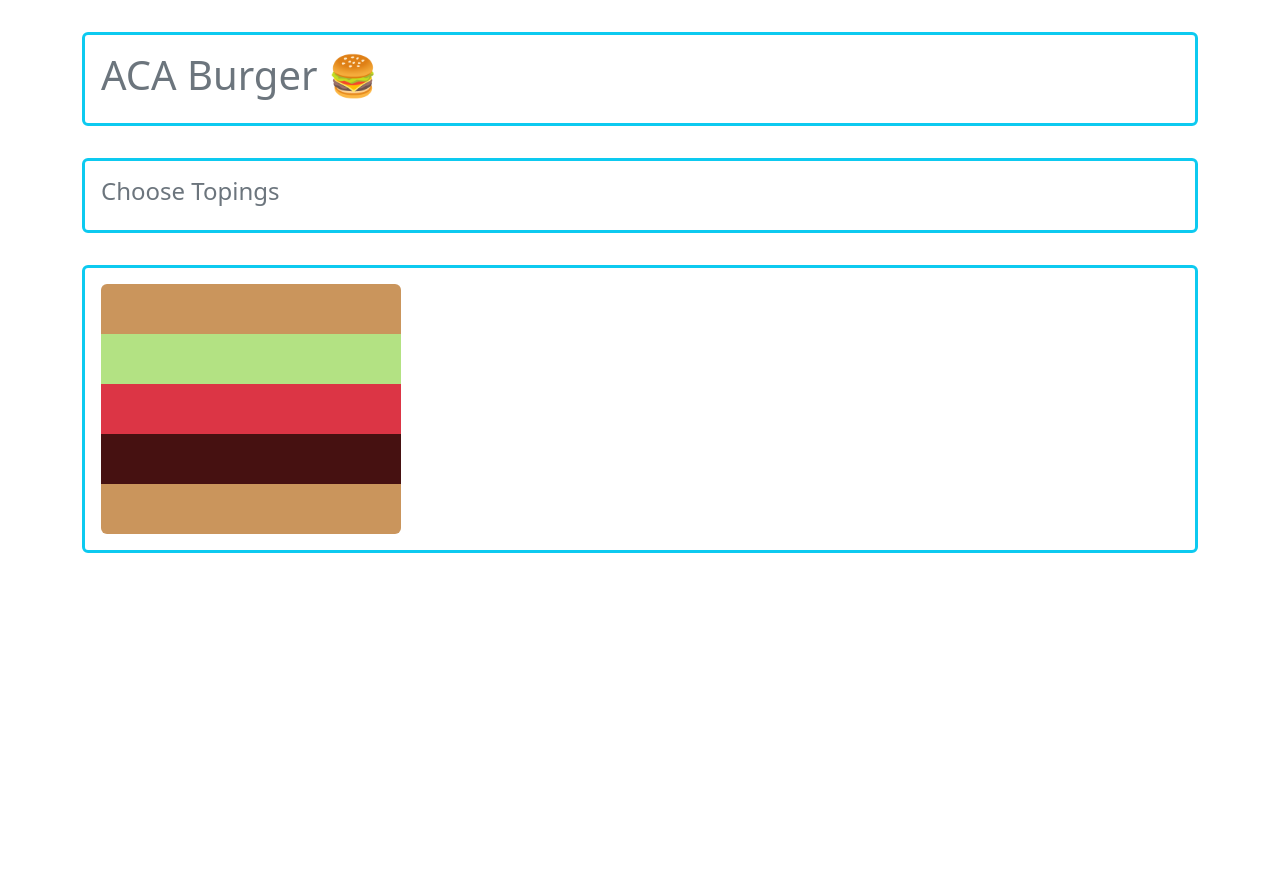
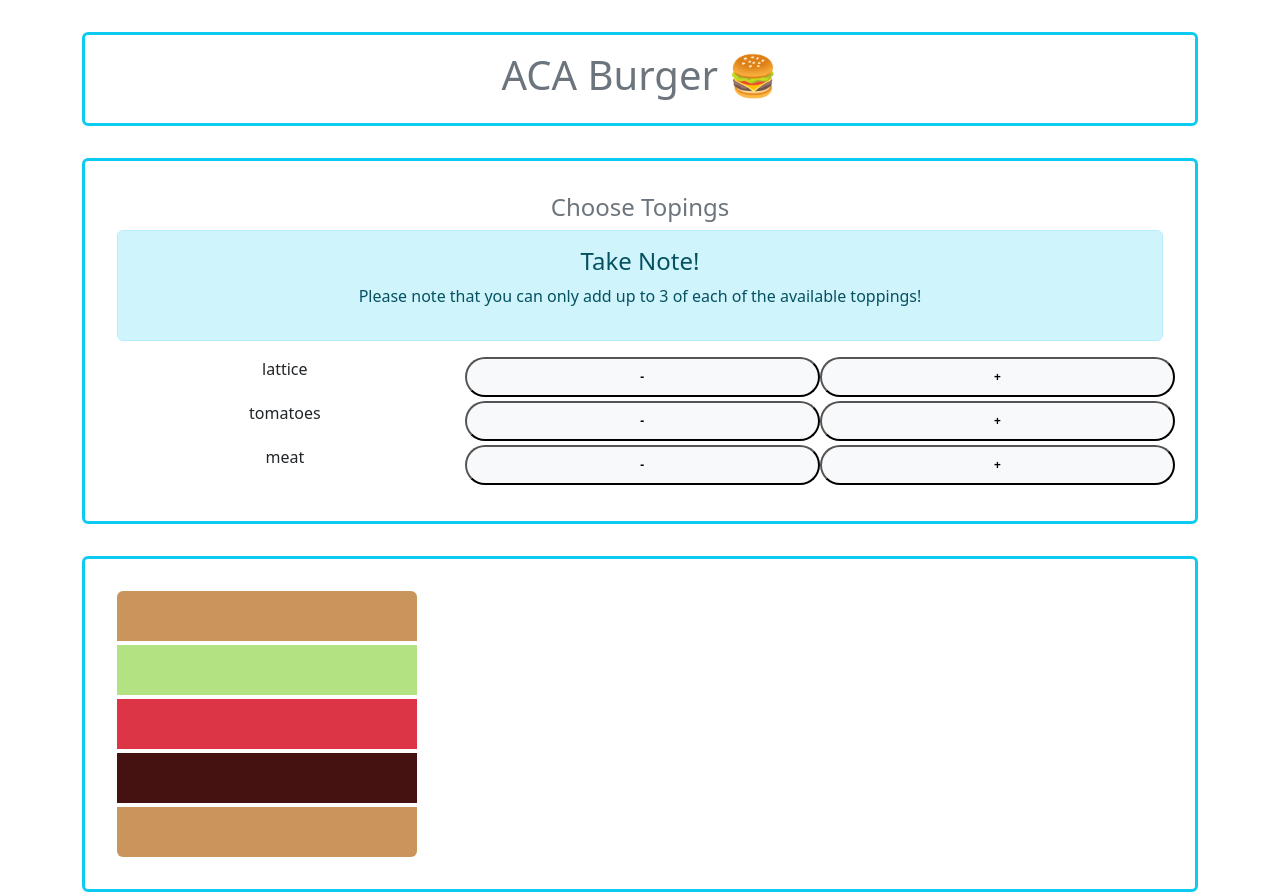
Before and after one commit to JoniJohn/aca-burger, a React (Create React App) app: page / in a window 1280 px wide. Before the commit the page ends 800 px from the top, so only its background shows below. Built offline with nearby package versions, Linux system fonts and the light colour scheme.

Commit message:
Add Toppings to burger

```diff
--- a/src/App.css
+++ b/src/App.css
@@ -53,3 +53,7 @@
 .meat-red {
   background-color: #461111;
 }
+
+.btn-size {
+  width: 10px;
+}
--- a/src/App.tsx
+++ b/src/App.tsx
@@ -3,41 +3,10 @@ import React from 'react';
 import './App.css';
 import 'bootstrap/dist/css/bootstrap.min.css';
 
-import  Space  from "./helper_components/Spacer";
-
-import BaseBread from "./components/BaseBread";
-import TopBread from "./components/TopBread";
-import Tomato from "./components/Tomato";
-import Meat from "./components/Meat";
-import Lattice from "./components/Lattice";
+import Home from "./views/Home"
 
 function App() {
-  return (
-    <div className="container">
-      <Space></Space>
-      <div className="card border border-3 border-info">
-        <div className='card-body'>
-          <h1 className='text-secondary'>ACA Burger 🍔</h1>
-        </div>
-      </div>
-      <Space></Space>
-      <div className='card border border-3 border-info'>
-        <div className='card-body'>
-          <h4 className='text-secondary'>Choose Topings</h4>
-        </div>
-      </div>
-      <Space></Space>
-      <div className='card border border-3 border-info'>
-        <div className='card-body'>
-          <TopBread></TopBread>
-          <Lattice></Lattice>
-          <Tomato></Tomato>
-          <Meat></Meat>
-          <BaseBread></BaseBread>
-        </div>
-      </div>
-    </div>
-  );
+  return <Home></Home>;
 }
 
 export default App;
--- a/src/components/Lattice.tsx
+++ b/src/components/Lattice.tsx
@@ -3,7 +3,7 @@ import React, { Component } from "react";
 class Lattice extends Component {
     render(){
         return (
-            <div className="burger-component green"></div>
+            <div className="burger-component green mb-1"></div>
         );
     }
 }
--- a/src/components/Meat.tsx
+++ b/src/components/Meat.tsx
@@ -3,7 +3,7 @@ import React, { Component } from "react";
 class Meat extends Component {
     render() {
         return (
-            <div className="burger-component meat-red"></div>
+            <div className="burger-component meat-red mb-1"></div>
         );
     }
 }
--- a/src/components/Tomato.tsx
+++ b/src/components/Tomato.tsx
@@ -3,7 +3,7 @@ import React, { Component } from "react";
 class Tomato extends Component {
     render(){
         return (
-            <div className="burger-component bg-danger"></div>
+            <div className="burger-component bg-danger mb-1"></div>
         );
     }
 }
--- a/src/components/TopBread.tsx
+++ b/src/components/TopBread.tsx
@@ -3,7 +3,7 @@ import React, { Component } from "react";
 class TopBread extends Component {
     render(){
         return (
-            <div className="burger-component brown rounded-top"></div>
+            <div className="burger-component brown rounded-top mb-1"></div>
         );
     }
 }
--- /dev/null
+++ b/src/views/Home.tsx
@@ -0,0 +1,147 @@
+import React, { Component } from "react";
+
+import Space from "../helper_components/Spacer";
+
+import BaseBread from "../components/BaseBread";
+import TopBread from "../components/TopBread";
+import Tomato from "../components/Tomato";
+import Meat from "../components/Meat";
+import Lattice from "../components/Lattice";
+
+class Home extends Component<{}, {latticeCount: number, meatCount: number, tomatoCount: number}> {
+    constructor(props: any){
+        super(props);
+        this.state = {
+            latticeCount: 1,
+            meatCount: 1,
+            tomatoCount: 1,
+        };
+
+        this.addLattice = this.addLattice.bind(this);
+        this.addMeat = this.addMeat.bind(this);
+        this.addTomato = this.addTomato.bind(this);
+
+        this.removeLattice = this.removeLattice.bind(this);
+        this.removeMeat = this.removeMeat.bind(this);
+        this.removeTomato = this.removeTomato.bind(this);
+    }
+
+    addLattice(){
+        this.setState((state, props) => ({latticeCount: (state.latticeCount + 1)}));
+    }
+
+    removeLattice(){
+        this.setState((state, props) => ({ latticeCount: (state.latticeCount - 1) }));
+    }
+
+    addTomato() {
+        this.setState((state, props) => ({ tomatoCount: (state.tomatoCount + 1) }));
+    }
+
+    removeTomato() {
+        this.setState((state, props) => ({ tomatoCount: (state.tomatoCount - 1) }));
+    }
+
+    addMeat() {
+        this.setState((state, props) => ({ meatCount: (state.meatCount + 1) }));
+    }
+
+    removeMeat() {
+        this.setState((state, props) => ({ meatCount: (state.meatCount - 1) }));
+    }
+
+
+
+    render(){
+
+        return(
+            <div className="container">
+                <Space></Space>
+                <div className="card border border-3 border-info">
+                    <div className='card-body text-center'>
+                        <h1 className='text-secondary'>ACA Burger 🍔</h1>
+                    </div>
+                </div>
+                <Space></Space>
+                <div className='card border border-3 border-info'>
+                    <div className='card-body text-center'>
+                        <div className="card-body">
+                            <h4 className='text-secondary'>Choose Topings</h4>
+                            {this.state.latticeCount === 0 && this.state.tomatoCount === 0 && this.state.meatCount === 0 &&
+                                <div className="alert alert-warning">
+                                    <h4 className="alert-heading">A Quick one!</h4>
+                                    <p>Would you like some butter with your bun bread?</p>
+                                </div>
+                            }
+                            {this.state.latticeCount === 3 && this.state.tomatoCount === 3 && this.state.meatCount === 3 &&
+                                <div className="alert alert-success">
+                                    <h4 className="alert-heading">Side Note!</h4>
+                                    <p>Finish our Max-Burger in 30 mins and win big!!</p>
+                                    <h4>🤑🤑🤑🤑🤑</h4>
+                                </div>
+                            }
+                            <div className="alert alert-info">
+                                <h4 className="alert-heading">Take Note!</h4>
+                                <p>Please note that you can only add up to 3 of each of the available toppings!</p>
+                            </div>
+                            <div className="row mb-1">
+                                <p className="col">lattice</p>
+                                {this.state.latticeCount > 0 &&
+                                    <button className="col badge rounded-pill text-bg-light btn-size"  onClick={this.removeLattice}>-</button>
+                                }
+                                {this.state.latticeCount < 3 &&
+                                    <button className="col badge rounded-pill text-bg-light" onClick={this.addLattice}>+</button>
+                                }
+                            </div>
+                            <div className="row mb-1">
+                                <p className="col">tomatoes</p>
+                                {this.state.tomatoCount > 0 &&
+                                    <button className="col badge rounded-pill text-bg-light" onClick={this.removeTomato}>-</button>
+                                }
+
+                                {this.state.tomatoCount < 3 &&
+                                    <button className="col badge rounded-pill text-bg-light" onClick={this.addTomato}>+</button>
+                                }
+                            </div>
+                            <div className="row mb-1">
+                                <p className="col">meat</p>
+                                {this.state.meatCount > 0 &&
+                                    <button className="col badge rounded-pill text-bg-light" onClick={this.removeMeat}>-</button>
+                                }
+                                {this.state.meatCount < 3 &&
+                                    <button className="col badge rounded-pill text-bg-light" onClick={this.addMeat}>+</button>
+                                }
+                            </div>
+                        </div>
+                    </div>
+                </div>
+                <Space></Space>
+                <div className='card border border-3 border-info'>
+                    <div className='card-body text-center'>
+                        <div className="card-body">
+                            <TopBread></TopBread>
+                                {
+                                [...Array(this.state.latticeCount)].map((x, i) => {
+                                    return <Lattice></Lattice>;
+                                })
+                                }
+                                {
+                                    [...Array(this.state.tomatoCount)].map((x, i) => {
+                                        return <Tomato></Tomato>;
+                                    })
+                                }
+                                {
+                                    [...Array(this.state.meatCount)].map((x, i) => {
+                                        return <Meat></Meat>;
+                                    })
+                                }
+                            <BaseBread></BaseBread>
+                        </div>
+                    </div>
+                </div>
+            </div>
+        );
+    }
+}
+
+export default Home;
```
